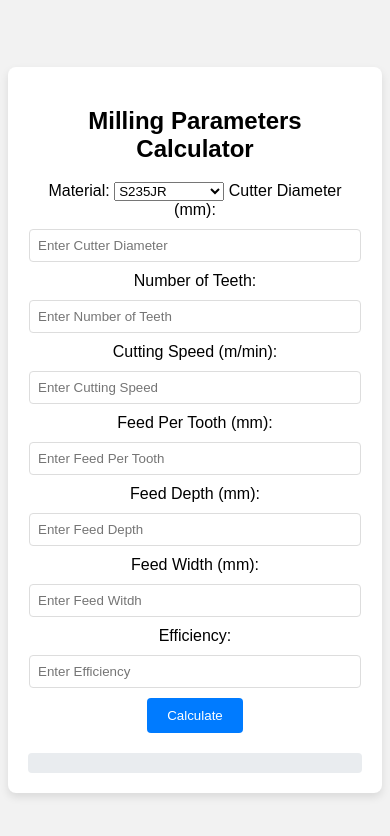
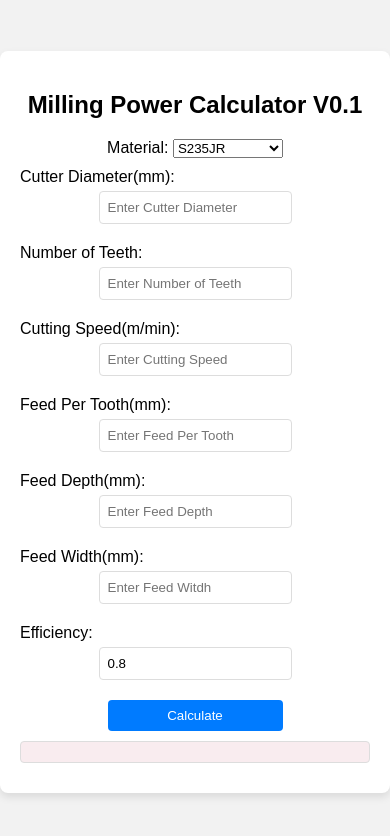
Before and after one commit to Cygnus-X2/milling_tools, a plain HTML site: page index.html in a window 390 px wide. Drawn offline with Linux system fonts and the light colour scheme.

Commit message:
improved styling for desktop and mobile

```diff
--- a/index.html
+++ b/index.html
@@ -10,22 +10,7 @@
 
 <body>
     <div class="calculator">
-        <h2>Milling Parameters Calculator</h2>
-        <!-- <label for="toolMaterial">Tool Material:</label>
-        <select id="toolMaterial">
-            <option value="HSS">HSS (High-Speed Steel)</option>
-            <option value="Hartmetall">Hartmetall (Carbide)</option>
-        </select>
-        <label for="millingType">Milling Type:</label>
-        <select id="millingType">
-            <option value="Planfräsen">Eck- und Planfräsen mit Wendeschneidplatten</option>
-            <option value="Kontur_und_Eckfräsen">Kontur- und Eckfräsen</option>
-            <option value="Nutenfräsen">Nutenfräsen</option>
-        </select>
-        <select id="millingType">
-            <option value="Schruppen">Schruppen</option>
-            <option value="Schlichten">Schlichten</option>
-        </select> -->
+        <h2>Milling Power Calculator V0.1</h2>
         <label for="material">Material:</label>
         <select id="material">
             <option value="S235JR">S235JR</option>
@@ -63,30 +48,38 @@
             <option value="CuSn7ZnPb">CuSn7ZnPb</option>
             <option value="TiAl6V4">TiAl6V4</option>
         </select>
-        <label for="cutterDiameter">Cutter Diameter (mm):</label>
+        <div class="input-container">
+            <label for="cutterDiameter">Cutter Diameter(mm):</label>
             <input type="number" id="cutterDiameter" placeholder="Enter Cutter Diameter">
-
+        </div>
+        <div class="input-container">
             <label for="amountTooth">Number of Teeth:</label>
             <input type="number" id="amountTooth" placeholder="Enter Number of Teeth">
-
-        <label for="cuttingSpeed">Cutting Speed (m/min):</label>
+        </div>
+        <div class="input-container">
+            <label for="cuttingSpeed">Cutting Speed(m/min):</label>
             <input type="number" id="cuttingSpeed" placeholder="Enter Cutting Speed">
-
-        <label for="feedPerTooth">Feed Per Tooth (mm):</label>
+        </div>
+        <div class="input-container">
+            <label for="feedPerTooth">Feed Per Tooth(mm):</label>
             <input type="number" id="feedPerTooth" placeholder="Enter Feed Per Tooth">
-
-        <label for="feedDepth">Feed Depth (mm):</label>
+        </div>
+        <div class="input-container">
+            <label for="feedDepth">Feed Depth(mm):</label>
             <input type="number" id="feedDepth" placeholder="Enter Feed Depth">
-
-        <label for="feedWidth">Feed Width (mm):</label>
+        </div>
+        <div class="input-container">
+            <label for="feedWidth">Feed Width(mm):</label>
             <input type="number" id="feedWidth" placeholder="Enter Feed Witdh">
-
+        </div>
+        <div class="input-container">
             <label for="efficiency">Efficiency:</label>
-        <input type="number" id="efficiency" placeholder="Enter Efficiency">
-
+            <input type="number" id="efficiency" placeholder="Enter Efficiency" value="0.8">
+        </div>
         <button id="calculate-button">Calculate</button>
         <div id="result"></div>
     </div>
+
     <script type="module" src="script.js"></script>
 </body>
 
--- a/style.css
+++ b/style.css
@@ -5,6 +5,7 @@ body {
     align-items: center;
     height: 100vh;
     background-color: #f2f2f2;
+    margin: 0;
 }
 
 .calculator {
@@ -13,18 +14,37 @@ body {
     border-radius: 8px;
     box-shadow: 0 4px 8px rgba(0, 0, 0, 0.1);
     text-align: center;
+    max-width: 500px;
+    width: 90%;
+    margin: 0 auto;
 }
 
-input[type="number"] {
-    margin: 10px 0;
+.input-container {
+    display: flex;
+    justify-content: center;
+    align-items: center;
+    flex-direction: column;
+    width: 100%;
+    margin-top: 10px;
+    margin-bottom: 10px;
+}
+
+label {
+    align-self: flex-start;
+    margin-bottom: 5px;
+}
+
+input[type="number"],
+button,
+#result {
+    width: 50%;
+    margin-bottom: 10px;
     padding: 8px;
     border: 1px solid #ddd;
     border-radius: 4px;
-    width: calc(100% - 20px);
 }
 
 button {
-    padding: 10px 20px;
     background-color: #007bff;
     color: #fff;
     border: none;
@@ -37,8 +57,39 @@ button:hover {
 }
 
 #result {
-    margin-top: 20px;
+    background-color: #f9ecef;
+    border-radius: 4px;
+    text-align: center;
+    width: 100%;
     padding: 10px;
-    background-color: #e9ecef;
-    border-radius: 4px;
+    box-sizing: border-box;
 }
+
+/* CSS Media Query for screens wider than 768px (desktops) */
+@media (min-width: 768px) {
+    .input-container {
+        flex-direction: row;
+        justify-content: space-between;
+    }
+
+    label {
+        align-self: center;
+        margin-bottom: 0;
+    }
+
+    input[type="number"],
+    button {
+        width: 50%;
+        /* The max-width property should be removed or adjusted here as well */
+    }
+
+    .input-container > *:first-child {
+        margin-right: 2%;
+    }
+
+    #result {
+        /* Remove max-width or adjust accordingly to allow full width */
+        padding: 10px;
+        box-sizing: border-box;
+    }
+}
```
Lines whose indentation alone changed are shown as unchanged.
